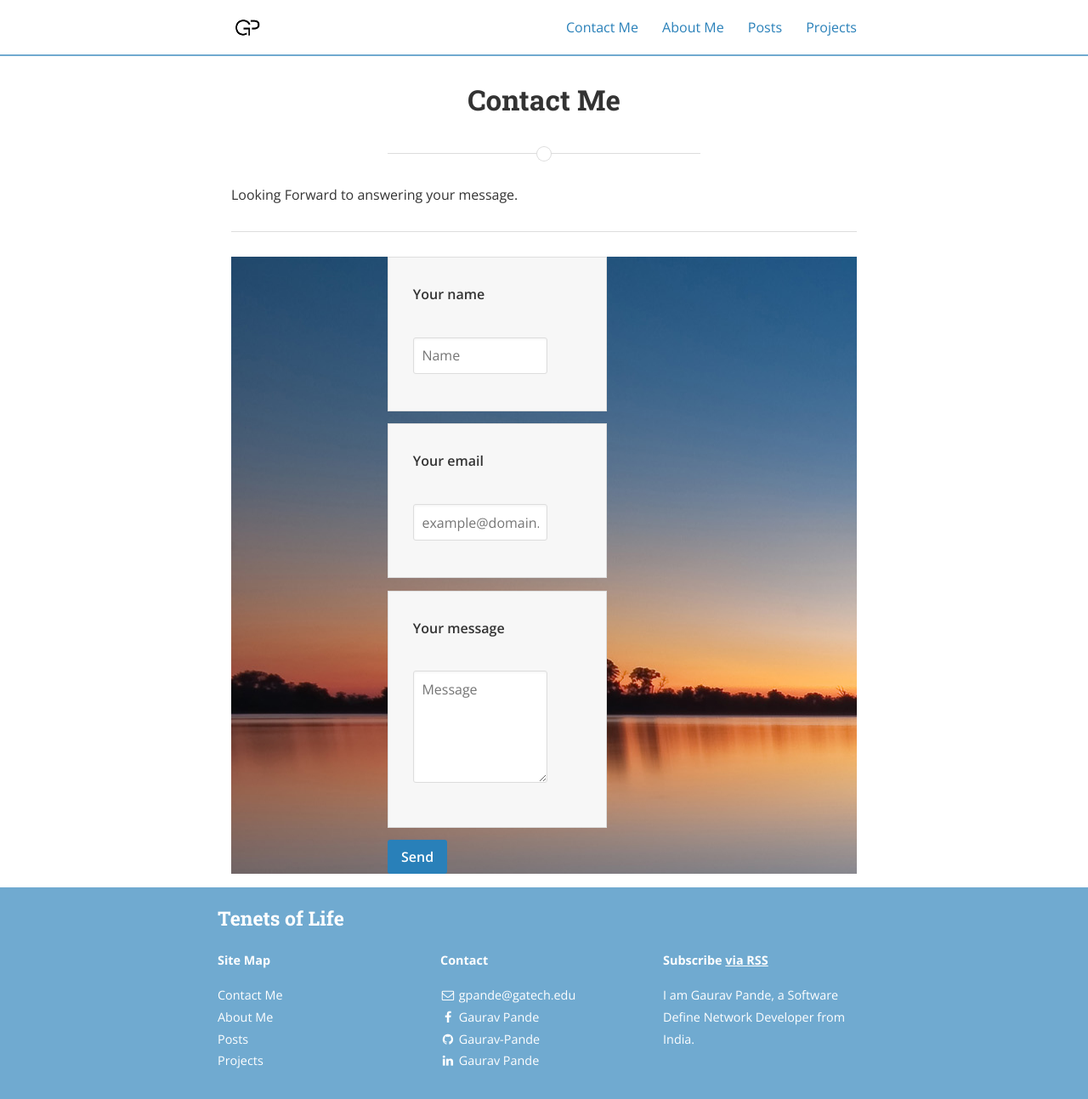
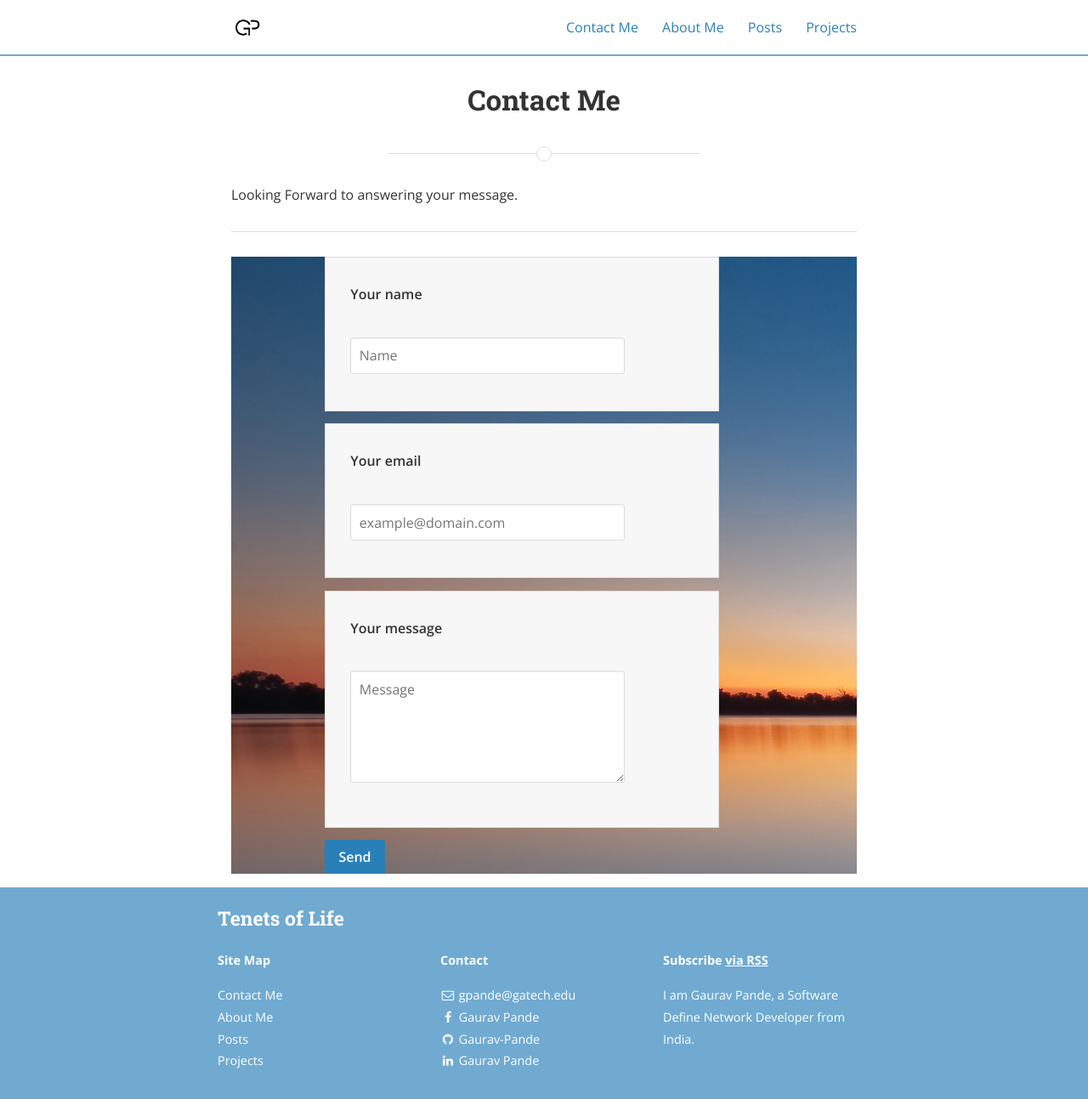
Before and after one commit to Gaurav-Pande/gaurav-pande.github.io, a Jekyll site: the page built from Lets-talk.md, in a window 1280 px wide. Shown: the whole page at 85% size. Built offline with Jekyll 4.4.1, drawn with Linux system fonts in a browser that asks for light colours; nearby versions of some CDN libraries; a style sheet for code colours, icons or effects is not loaded.

Commit message:
Update Lets-talk.md

```diff
--- a/Lets-talk.md
+++ b/Lets-talk.md
@@ -8,16 +8,16 @@ Looking Forward to answering your message.
 
 ---
 <div style="background-image:url('/assets/horizon.jpg');height:100%;width:100%;">
-<form action="//formspree.io/email@domain.com" method="POST" style="margin: 0 auto;width:50%"  >
-    <fieldset style="width:70%;height=80%">
+<form action="//formspree.io/email@domain.com" method="POST" style="margin: 0 auto;width:70%"  >
+    <fieldset style="width:90%;height=80%">
         <label for="name">Your name</label><br>
         <input type="text" name="name" placeholder="Name" required>
     </fieldset>
-    <fieldset style="width:70%;height=80%">
+    <fieldset style="width:90%;height=80%">
         <label for="_replyto">Your email</label><br>
         <input type="email" name="_replyto" placeholder="example@domain.com" required>
     </fieldset>
-    <fieldset style="width:70%;height=80%">
+    <fieldset style="width:90%;height=80%">
         <label for="message">Your message</label><br>
         <textarea name="message" rows="5" placeholder="Message" width="80%" required></textarea>
     </fieldset>
```
